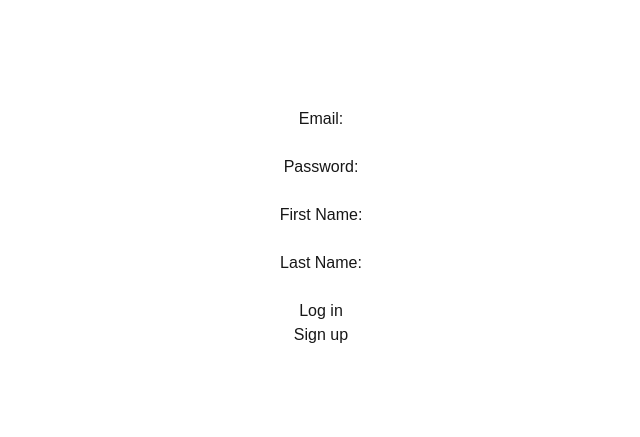
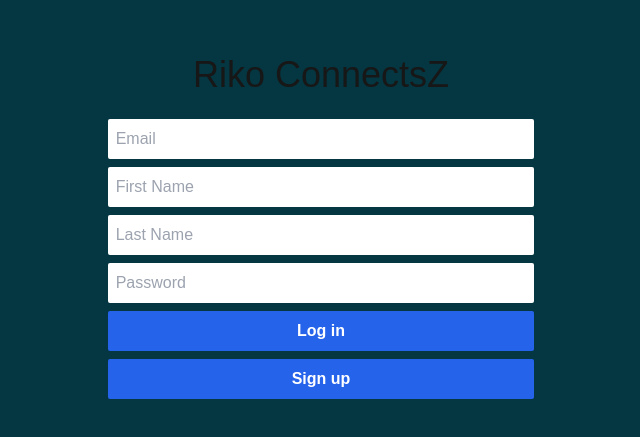
Before and after one commit to zminchev/riko-connectsz, a Next.js app: page /login in a window 1280 px wide. Shown: the part 173-610 px from the top of the page, without its empty margins (319-959 px from the left). Built offline with nearby package versions, Linux system fonts and the light colour scheme; no server answers; the database is empty.

Commit message:
Update login designs

```diff
--- /dev/null
+++ b/src/components/Button/Button.tsx
@@ -0,0 +1,18 @@
+import React from "react";
+
+interface ButtonProps {
+  type?: HTMLButtonElement["type"];
+  text: string;
+  className?: string;
+  onClick: () => void;
+}
+
+const Button = ({ type, text = "", className = "", onClick }: ButtonProps) => {
+  return (
+    <button type={type} className={className} onClick={onClick}>
+      {text}
+    </button>
+  );
+};
+
+export default Button;
--- /dev/null
+++ b/src/components/Button/index.ts
@@ -0,0 +1 @@
+export { default } from "./Button";
--- /dev/null
+++ b/src/components/Input/Input.tsx
@@ -0,0 +1,32 @@
+import React from "react";
+
+interface InputProps {
+  id: string;
+  type: string;
+  value: string;
+  className?: string;
+  placeholder?: string;
+  onChange: (e: React.ChangeEvent<HTMLInputElement>) => void;
+}
+
+const Input = ({
+  id,
+  type,
+  value,
+  className = "",
+  placeholder = "",
+  onChange,
+}: InputProps) => {
+  return (
+    <input
+      id={id}
+      type={type}
+      value={value}
+      className={`text-black p-2 rounded-sm focus:outline-none ${className}`}
+      placeholder={placeholder}
+      onChange={onChange}
+    />
+  );
+};
+
+export default Input;
--- /dev/null
+++ b/src/components/Input/index.ts
@@ -0,0 +1 @@
+export { default } from "./Input";
--- a/src/pages/login.tsx
+++ b/src/pages/login.tsx
@@ -10,6 +10,8 @@ import type {
   GetServerSidePropsContext,
 } from "next";
 import { ParsedUrlQuery } from "querystring";
+import Input from "src/components/Input/Input";
+import Button from "src/components/Button";
 
 type Chat = {
   id: string;
@@ -63,45 +65,54 @@ export default function LoginPage({
 
   return (
     <main className="h-screen w-full">
-      <form className="h-full flex flex-col w-full p-10 justify-center items-center">
-        <label htmlFor="email">Email:</label>
-        <input
+      <form className="w-full h-full">
+        <div className="flex flex-col items-center justify-center gap-2 w-full h-full">
+          <h1 className="text-4xl mb-4">Riko ConnectsZ</h1>
+          <Input
             id="email"
             type="email"
+            placeholder="Email"
+            className="w-1/3"
             value={email}
-          className="text-black"
             onChange={(e) => setEmail(e.target.value)}
           />
-        <label htmlFor="password">Password:</label>
-        <input
+          <Input
+            id="first-namee"
+            type="text"
+            placeholder="First Name"
+            className="w-1/3"
+            value={firstName}
+            onChange={(e) => setFirstName(e.target.value)}
+          />
+          <Input
+            id="last-name"
+            type="text"
+            placeholder="Last Name"
+            className="w-1/3"
+            value={lastName}
+            onChange={(e) => setLastName(e.target.value)}
+          />
+          <Input
             id="password"
             type="password"
+            placeholder="Password"
+            className="w-1/3"
             value={password}
-          className="text-black"
             onChange={(e) => setPassword(e.target.value)}
           />
-        <label htmlFor="password">First Name:</label>
-        <input
-          id="first-namee"
-          type="text"
-          value={firstName}
-          className="text-black"
-          onChange={(e) => setFirstName(e.target.value)}
+          <Button
+            type="button"
+            text="Log in"
+            className="font-bold p-2 bg-blue-600 hover:bg-blue-500 w-1/3 transition-colors duration-300 ease-in-out rounded-sm text-white"
+            onClick={logIn}
           />
-        <label htmlFor="password">Last Name:</label>
-        <input
-          id="last-name"
-          type="text"
-          value={lastName}
-          className="text-black"
-          onChange={(e) => setLastName(e.target.value)}
+          <Button
+            type="button"
+            text="Sign up"
+            className="font-bold p-2 bg-blue-600 hover:bg-blue-500 w-1/3 transition-colors duration-300 ease-in-out rounded-sm text-white"
+            onClick={signUp}
           />
-        <button type="button" onClick={logIn}>
-          Log in
-        </button>
-        <button type="button" onClick={signUp}>
-          Sign up
-        </button>
+        </div>
       </form>
     </main>
   );
--- a/src/styles/globals.css
+++ b/src/styles/globals.css
@@ -3,13 +3,13 @@
 @tailwind utilities;
 
 :root {
-  --background: #ffffff;
+  --background: #053742;
   --foreground: #171717;
 }
 
 @media (prefers-color-scheme: dark) {
   :root {
-    --background: #0a0a0a;
+    --background: #053742;
     --foreground: #ededed;
   }
 }
```
Lines whose indentation alone changed are shown as unchanged.
